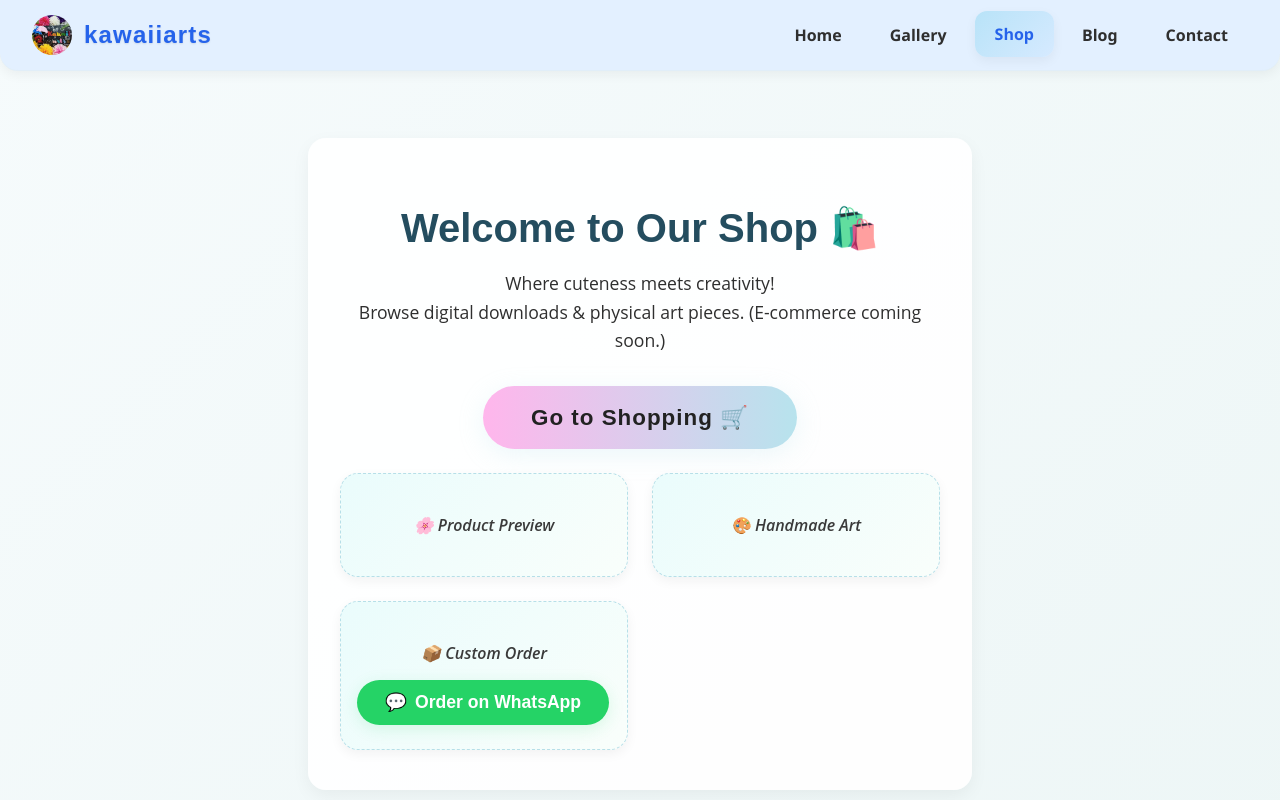
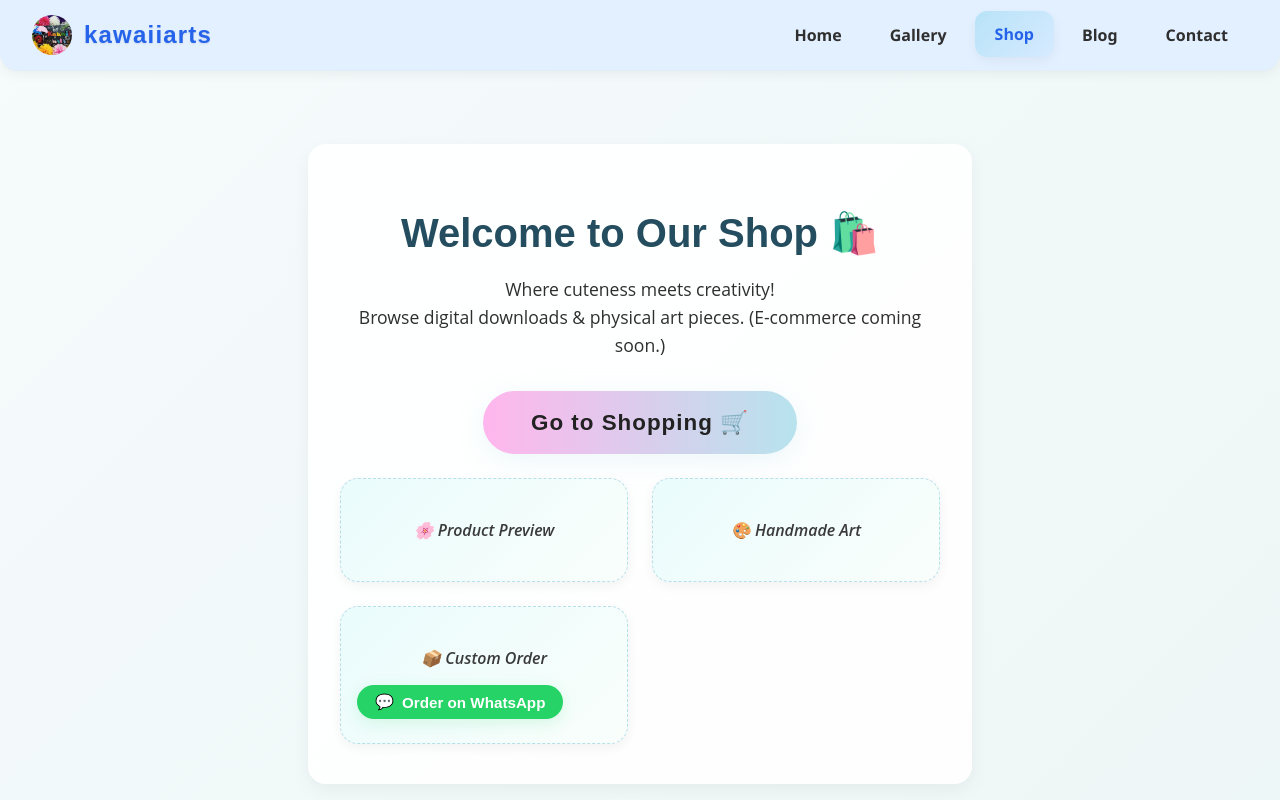
Before and after one commit to Hari-1718/kawaiiarts, a React (Vite) app: page /shop in a window 1280 px wide. Shown: the top 800 px of the page. Built offline with nearby package versions, Linux system fonts and the light colour scheme.

Commit message:
changes in Shop.jsx file

```diff
--- a/src/pages/Shop.jsx
+++ b/src/pages/Shop.jsx
@@ -55,13 +55,13 @@ const Shop = () => (
             <button
               style={{
                 marginTop: '12px',
-                padding: '12px 28px',
+                padding: '8px 18px', // reduced padding
                 background: '#25D366',
                 color: '#fff',
                 border: 'none',
                 borderRadius: '24px',
                 fontWeight: 'bold',
-                fontSize: '1.1rem',
+                fontSize: '0.95rem', // reduced font size
                 cursor: 'pointer',
                 boxShadow: '0 4px 16px rgba(37, 211, 102, 0.15)',
                 display: 'flex',
```
